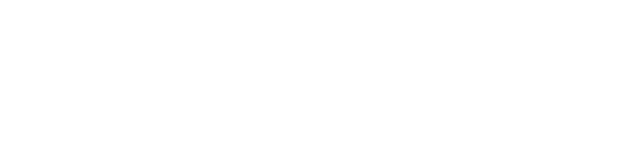
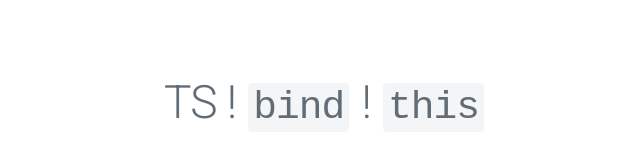
Before and after one commit to lehnerpat/ts-bind-this, a website built with webpack: page src/index.html in a window 1280 px wide. Shown: the whole page, without its empty margins (315-955 px from the left). Built offline with nearby package versions, Linux system fonts and the light colour scheme.

Commit message:
(feat) add styling

```diff
--- a/package.json
+++ b/package.json
@@ -24,12 +24,18 @@
   "devDependencies": {
     "@types/node": "^8.0.14",
     "@types/webpack": "^3.0.4",
+    "css-loader": "^0.28.4",
     "html-webpack-plugin": "^2.29.0",
     "rimraf": "^2.6.1",
+    "style-loader": "^0.18.2",
     "ts-loader": "^2.3.1",
     "ts-node": "^3.2.1",
     "typescript": "^2.4.2",
     "webpack": "^3.3.0",
     "webpack-dev-server": "^2.5.1"
+  },
+  "dependencies": {
+    "milligram": "^1.3.0",
+    "normalize.css": "^7.0.0"
   }
 }
--- a/src/index.html
+++ b/src/index.html
@@ -4,9 +4,16 @@
 <head>
     <meta charset="UTF-8">
     <title>TS ! bind ! this -- Example</title>
+
+    <link rel="stylesheet" href="//fonts.googleapis.com/css?family=Roboto:300,300italic,700,700italic">
 </head>
 
 <body>
+    <main class="wrapper">
+        <section class="container">
+            <h1 style="text-align: center;">TS ! <code>bind</code> ! <code>this</code></h1>
+        </section>
+    </main>
 </body>
 
 </html>
--- a/src/main.ts
+++ b/src/main.ts
@@ -1,3 +1,7 @@
+import 'normalize.css';
+import 'milligram';
+
+import './styles.css';
 
 export class Main {
     public constructor() {
--- /dev/null
+++ b/src/styles.css
@@ -0,0 +1,15 @@
+.wrapper {
+    display: block;
+    overflow: hidden;
+    position: relative;
+    width: 100%;
+    background: #f4f5f6;
+}
+
+.wrapper > .container {
+    padding-bottom: 7.5rem;
+    padding-top: 7.5rem;
+    max-width: 80rem;
+    background: white;
+    min-height: 100vh;
+}
--- a/webpack.config.ts
+++ b/webpack.config.ts
@@ -34,7 +34,13 @@ const config: webpack.Configuration = {
         /** https://webpack.js.org/configuration/module/#module-rules */
         rules: [
             /** https://github.com/TypeStrong/ts-loader */
-            { test: /\.tsx?$/, loader: 'ts-loader' }
+            { test: /\.tsx?$/, loader: 'ts-loader' },
+
+            /**
+             * https://github.com/webpack-contrib/css-loader
+             * https://github.com/webpack-contrib/style-loader
+             */
+            { test: /\.css$/, use: ['style-loader', 'css-loader'] }
         ]
     },
 
```
Also changed, not shown: 1 other file.
